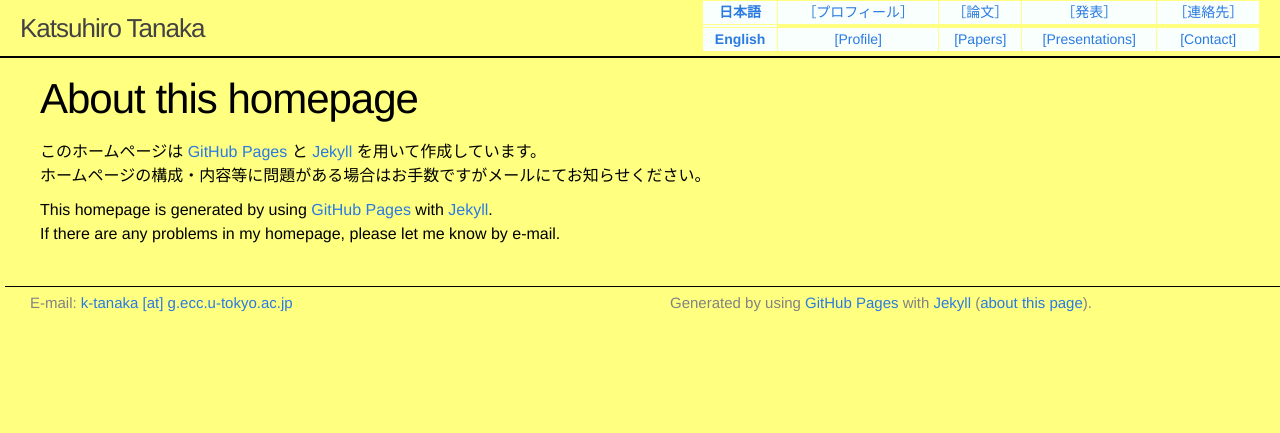
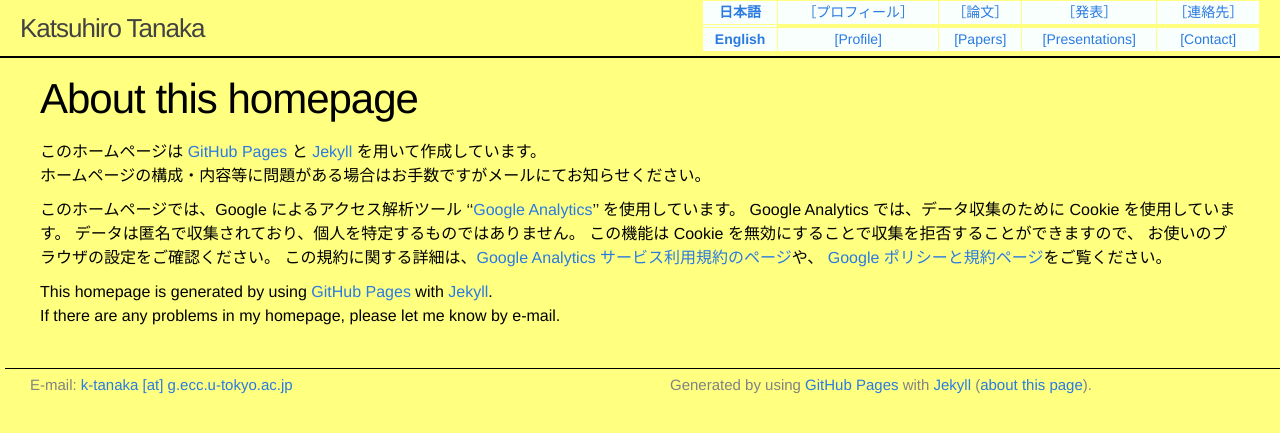
Before and after one commit to katsu-tanaka/katsu-tanaka.github.io, a Jekyll site: the page built from about.md, in a window 1280 px wide. Shown: the top 433 px of the page. Built offline with Jekyll 4.4.1, drawn with Linux system fonts in a browser that asks for light colours.

Commit message:
added Google analytics

```diff
--- a/_config.yml
+++ b/_config.yml
@@ -6,6 +6,7 @@ baseurl: "" # the subpath of your site, e.g. /blog
 url: "https://katsu-tanaka.github.io/index.html" # the base hostname & protocol for your site
 twitter_username:
 github_username:
+google_analytics: G-G9PR5ZLRJ7
 
 # Build settings
 markdown: kramdown
--- a/about.md
+++ b/about.md
@@ -6,8 +6,19 @@ title: About this homepage
 このホームページは [GitHub Pages][GHP]{:target="_blank"} と [Jekyll][Jekyll]{:target="_blank"} を用いて作成しています。
 ホームページの構成・内容等に問題がある場合はお手数ですがメールにてお知らせください。
 
+このホームページでは、Google によるアクセス解析ツール ''[Google Analytics][GA]{:target="_blank"}'' を使用しています。
+Google Analytics では、データ収集のために Cookie を使用しています。
+データは匿名で収集されており、個人を特定するものではありません。
+この機能は Cookie を無効にすることで収集を拒否することができますので、
+お使いのブラウザの設定をご確認ください。
+この規約に関する詳細は、[Google Analytics サービス利用規約のページ](https://marketingplatform.google.com/about/analytics/terms/jp/)や、
+[Google ポリシーと規約ページ](https://policies.google.com/technologies/ads?hl=ja)をご覧ください。
+
 This homepage is generated by using [GitHub Pages][GHP]{:target="_blank"} with [Jekyll][Jekyll]{:target="_blank"}.
 If there are any problems in my homepage, please let me know by e-mail.
 
+
+
 [GHP]:https://pages.github.com/
 [Jekyll]:https://jekyllrb.com/
+[GA]:https://analytics.google.com
```
